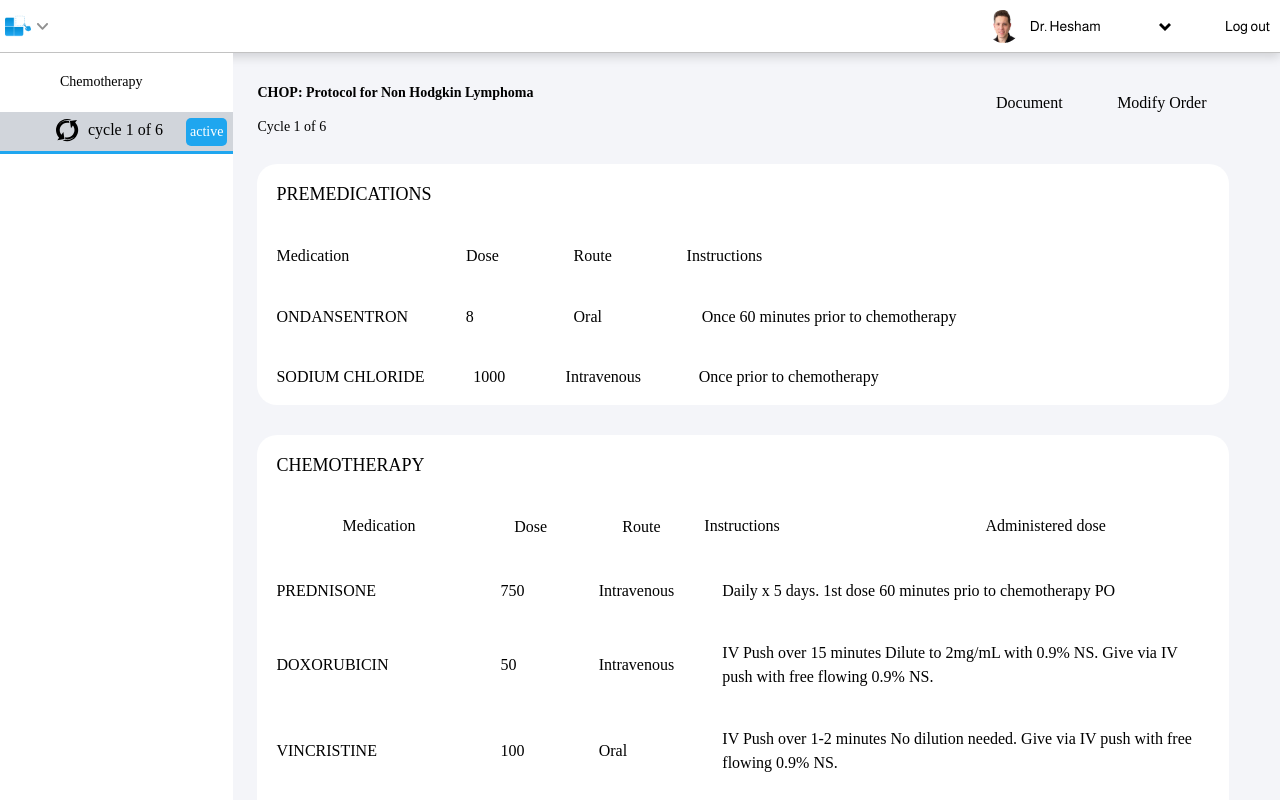
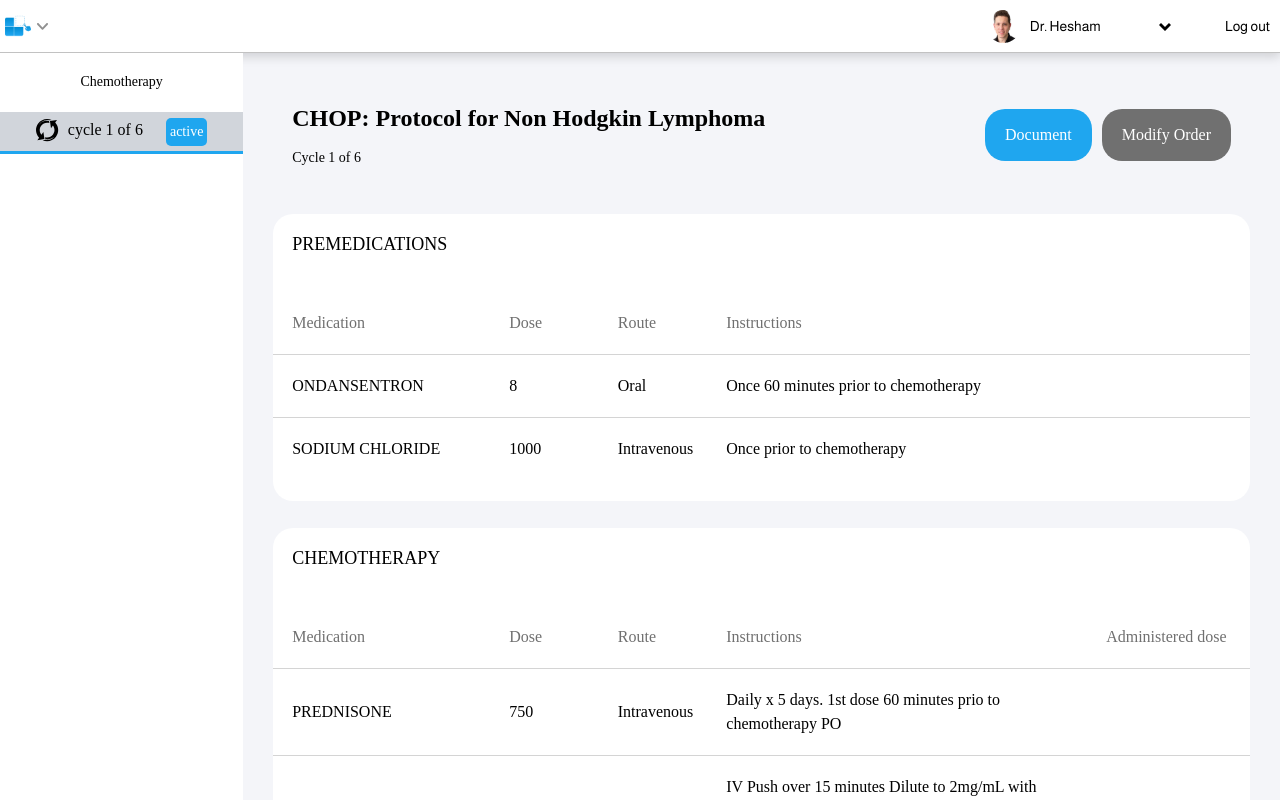
Before and after one commit to m-emadeddin/chemotherapy-management-system, a React (Create React App) app: page /documentchemotherapy in a window 1280 px wide. Shown: the top 800 px of the page. Built offline with nearby package versions, Linux system fonts and the light colour scheme.

Commit message:
Modify the frontend layout of the Chemotherapy page

```diff
--- a/src/components/DocumentChemotherapyCycle/index.jsx
+++ b/src/components/DocumentChemotherapyCycle/index.jsx
@@ -4,7 +4,7 @@ import { Text, Img } from "./..";
 export default function DocumentChemotherapyCycle({ pageone = "cycle 1 of 6", ten = "active", ...props }) {
   return (
     <div {...props}>
-      <div className="flex items-center justify-end gap-[23px] self-stretch bg-gray-300 p-1.5">
+      <div className="flex items-center justify-center gap-[23px] self-stretch bg-gray-300 p-1.5">
         <div className="flex items-center gap-[9px] self-start">
           <Img src="images/img_mobile.svg" alt="mobile" className="h-[23px] w-[23px]" />
           <Text as="p" className="!font-medium">
--- a/src/components/Heading/index.jsx
+++ b/src/components/Heading/index.jsx
@@ -6,7 +6,7 @@ const sizes = {
   xs: "text-sm font-bold",
 };
 
-const Heading = ({ children, className = "", size = "xs", as, ...restProps }) => {
+const Heading = ({ children, className = "", size = "md", as, ...restProps }) => {
   const Component = as || "h6";
 
   return (
--- a/src/pages/Documentchemotherapy/index.jsx
+++ b/src/pages/Documentchemotherapy/index.jsx
@@ -5,13 +5,17 @@ import DocumentChemotherapyCycle from "../../components/DocumentChemotherapyCycl
 import Header from "../../components/Header";
 import { ReactTable } from "../../components/ReactTable";
 import { createColumnHelper } from "@tanstack/react-table";
+import { Link } from "react-router-dom";
+import style from "pages/Documentchemotherapy/style.css";
 
 const table1Data = [
   {
     medication: "Prednisone",
     dose: "750",
     route: "Intravenous",
-    rowinstructions: "Daily x 5 days. 1st dose 60 minutes prio to chemotherapy PO",
+    rowinstructions:
+      "Daily x 5 days. 1st dose 60 minutes prio to chemotherapy PO",
+    administereddose: "",
   },
   {
     medication: "Doxorubicin",
@@ -19,12 +23,15 @@ const table1Data = [
     route: "Intravenous",
     rowinstructions:
       "IV Push over 15 minutes Dilute to 2mg/mL with 0.9% NS. Give via IV push with free flowing 0.9% NS.",
+    administereddose: "",
   },
   {
     medication: "Vincristine",
     dose: "100",
     route: "Oral",
-    rowinstructions: "IV Push over 1-2 minutes No dilution needed. Give via IV push with free flowing 0.9% NS.",
+    rowinstructions:
+      "IV Push over 1-2 minutes No dilution needed. Give via IV push with free flowing 0.9% NS.",
+    administereddose: "",
   },
   {
     medication: "Cyclophosphamide",
@@ -32,6 +39,21 @@ const table1Data = [
     route: "Intravenous",
     rowinstructions:
       "IV Push over 1-2 hours Dilute to 1g/50ml with sterile water for injection. Mix prescribed dose/volume with 500mL 0.9 NS",
+    administereddose: "",
+  },
+];
+const table2Data = [
+  {
+    medication: "ONDANSENTRON",
+    dose: "8",
+    route: "Oral",
+    rowinstructions: "Once 60 minutes prior to chemotherapy",
+  },
+  {
+    medication: "Sodium chloride",
+    dose: "1000",
+    route: "Intravenous",
+    rowinstructions: "Once prior to chemotherapy",
   },
 ];
 
@@ -46,11 +68,14 @@ export default function DocumentchemotherapyPage() {
           </Text>
         ),
         header: (info) => (
-          <Text as="p" className="pb-[21px] pl-[19px] !text-gray-600_01 sm:pb-5">
+          <Text
+            as="p"
+            className="pb-[21px] pl-[19px] !text-gray-600_01 sm:pb-5"
+          >
             Medication
           </Text>
         ),
-        meta: { width: "230px" },
+        meta: { width: "20%" },
       }),
       table1ColumnHelper.accessor("dose", {
         cell: (info) => <Text as="p">{info?.getValue?.()}</Text>,
@@ -59,7 +84,7 @@ export default function DocumentchemotherapyPage() {
             Dose
           </Text>
         ),
-        meta: { width: "110px" },
+        meta: { width: "10%" },
       }),
       table1ColumnHelper.accessor("route", {
         cell: (info) => <Text as="p">{info?.getValue?.()}</Text>,
@@ -68,38 +93,92 @@ export default function DocumentchemotherapyPage() {
             Route
           </Text>
         ),
-        meta: { width: "127px" },
+        meta: { width: "10%" },
       }),
       table1ColumnHelper.accessor("rowinstructions", {
         cell: (info) => <Text as="p">{info?.getValue?.()}</Text>,
         header: (info) => (
-          <div className="flex flex-1 flex-wrap justify-between gap-5 pb-[21px] pr-[21px] md:self-stretch sm:pb-5 sm:pr-5">
           <Text as="p" className="!text-gray-600_01">
             Instructions
           </Text>
-            <Text as="p" className="mr-[101px] !text-gray-600_01">
+        ),
+        meta: { width: "35%" },
+      }),
+      table1ColumnHelper.accessor("administereddose", {
+        cell: (info) => <Text as="p">{info?.getValue?.()}</Text>,
+        header: (info) => (
+          <Text as="p" className=" !text-gray-600_01">
             Administered dose
           </Text>
-          </div>
         ),
-        meta: { width: "629px" },
+        meta: { width: "15%" },
       }),
     ];
   }, []);
-
+  const table2Columns = React.useMemo(() => {
+    const table2ColumnHelper = createColumnHelper();
+    return [
+      table2ColumnHelper.accessor("medication", {
+        cell: (info) => (
+          <Text as="p" className="uppercase">
+            {info?.getValue?.()}
+          </Text>
+        ),
+        header: (info) => (
+          <Text
+            as="p"
+            className="pb-[21px] pl-[19px] !text-gray-600_01 sm:pb-5"
+          >
+            Medication
+          </Text>
+        ),
+        meta: { width: "20%" },
+      }),
+      table2ColumnHelper.accessor("dose", {
+        cell: (info) => <Text as="p">{info?.getValue?.()}</Text>,
+        header: (info) => (
+          <Text as="p" className="pb-5 pt-px !text-gray-600_01">
+            Dose
+          </Text>
+        ),
+        meta: { width: "10%" },
+      }),
+      table2ColumnHelper.accessor("route", {
+        cell: (info) => <Text as="p">{info?.getValue?.()}</Text>,
+        header: (info) => (
+          <Text as="p" className="pb-5 pt-px !text-gray-600_01">
+            Route
+          </Text>
+        ),
+        meta: { width: "10%" },
+      }),
+      table2ColumnHelper.accessor("rowinstructions", {
+        cell: (info) => <Text as="p">{info?.getValue?.()}</Text>,
+        header: (info) => (
+          <Text as="p" className="!text-gray-600_01">
+            Instructions
+          </Text>
+        ),
+        meta: { width: "50%" },
+      }),
+    ];
+  }, []);
   return (
     <>
       <Helmet>
         <title>CMS App</title>
-        <meta name="description" content="Web site created using create-react-app" />
+        <meta
+          name="description"
+          content="Web site created using create-react-app"
+        />
       </Helmet>
       <div className="flex w-full flex-col bg-gray-100">
         {/* header section */}
         <Header className="flex items-center justify-center border-b border-solid border-gray-400 bg-white-A700 py-2 shadow-xs" />
-        <div className="flex w-[96%] items-start gap-6 md:w-full md:flex-col md:p-5">
+        <div className="flex w-[100%] items-stretch md:w-full md:flex-col md:p-5">
           {/* introduction section */}
           <div className="flex w-[19%] flex-col items-start gap-5 bg-white-A700 py-[19px] md:w-full">
-            <Text size="xs" as="p" className="ml-[60px] md:ml-0">
+            <Text size="xs" as="p" className="w-[100%] md:ml-0 text-center">
               Chemotherapy
             </Text>
 
@@ -108,95 +187,68 @@ export default function DocumentchemotherapyPage() {
               <DocumentChemotherapyCycle />
             </div>
           </div>
-          <div className="mt-[30px] flex flex-1 flex-col gap-[30px] md:self-stretch">
+          <div className="m-[30px] flex flex-1 flex-col gap-[30px] md:self-stretch ">
             {/* treatment protocol section */}
             <div className="flex flex-col gap-[27px]">
-              <div className="flex items-center justify-between gap-5 md:flex-col">
-                <div className="flex flex-col items-start gap-3.5 self-end">
-                  <Heading as="h1">CHOP: Protocol for Non Hodgkin Lymphoma</Heading>
+              <div className="flex items-stretch justify-between gap-5 md:flex-col p-[19px]">
+                <div className="flex flex-col items-start gap-3.5 self-end ">
+                  <Heading as="h1">
+                    CHOP: Protocol for Non Hodgkin Lymphoma
+                  </Heading>
                   <Text size="xs" as="p">
                     Cycle 1 of 6
                   </Text>
                 </div>
-                <div className="flex gap-2.5 self-start">
-                  <Button size="md" className="min-w-[111px] rounded-[20px]">
+                <div className="flex gap-2.5 items-center">
+                  <Link
+                    style={{ color: "white" }}
+                    className="h-[80%] p-5 flex items-center justify-center rounded-[20px] bg-blue-500 text-white"
+                    to="/Document"
+                  >
                     Document
-                  </Button>
-                  <Button color="blue_gray_500" size="md" className="min-w-[134px] rounded-[20px]">
+                  </Link>
+                  <Link
+                    style={{ color: "white" }}
+                    className="h-[80%] p-5 flex items-center justify-center rounded-[20px] bg-gray-600 text-white"
+                    to="/Orderchemotherapy"
+                  >
                     Modify Order
-                  </Button>
+                  </Link>
                 </div>
               </div>
 
               {/* premedications section */}
-              <div className="flex flex-col justify-center gap-[17px] rounded-[20px] bg-white-A700 py-4">
+              <div className="flex flex-col gap-[15px] rounded-[20px] bg-white-A700 py-4">
                 <div className="flex flex-col items-start gap-[18px]">
-                  <Text size="md" as="p" className="ml-[19px] uppercase md:ml-0">
+                  <Text
+                    size="md"
+                    as="p"
+                    className="ml-[19px] uppercase md:ml-0"
+                  >
                     Premedications
                   </Text>
                   <div className="h-px w-full self-stretch bg-blue_gray-100" />
                 </div>
-                <div className="flex flex-col gap-[17px]">
-                  <div className="flex flex-1 flex-col items-start gap-[19px]">
-                    <div className="ml-[19px] flex w-[50%] justify-between gap-5 md:ml-0 md:w-full sm:flex-col">
-                      <Text as="p" className="!text-gray-600_01">
-                        Medication
-                      </Text>
-                      <div className="flex w-[61%] flex-wrap justify-between gap-5 sm:w-full">
-                        <Text as="p" className="!text-gray-600_01">
-                          Dose
-                        </Text>
-                        <Text as="p" className="!text-gray-600_01">
-                          Route
-                        </Text>
-                        <Text as="p" className="!text-gray-600_01">
-                          Instructions
-                        </Text>
+                <div className="mb-[5px]">
+                  <ReactTable
+                    size="sm"
+                    className="w-full"
+                    bodyProps={{ className: "" }}
+                    headerProps={{ className: "md:flex-col" }}
+                    rowDataProps={{ className: "flex-wrap" }}
+                    columns={table2Columns}
+                    data={table2Data}
+                  />
                 </div>
               </div>
-                    <div className="h-px w-full self-stretch bg-blue_gray-100" />
-                  </div>
-                  <div className="flex flex-1 flex-col items-start gap-[18px]">
-                    <div className="ml-[19px] flex w-[70%] justify-between gap-5 md:ml-0 md:w-full sm:flex-col">
-                      <div className="flex w-[29%] flex-wrap justify-between gap-5 self-start sm:w-full">
-                        <Text as="p" className="uppercase">
-                          Ondansentron
-                        </Text>
-                        <Text as="p">8</Text>
-                      </div>
-                      <Text as="p" className="self-start">
-                        Oral
-                      </Text>
-                      <Text as="p" className="self-end">
-                        Once 60 minutes prior to chemotherapy
-                      </Text>
-                    </div>
-                    <div className="h-px w-full self-stretch bg-blue_gray-100" />
-                  </div>
-                </div>
-                <div className="ml-[19px] flex w-[62%] items-center justify-between gap-5 md:ml-0 md:w-full md:flex-col md:p-5">
-                  <div className="flex w-[38%] flex-wrap justify-between gap-5 self-start md:w-full">
-                    <Text as="p" className="uppercase">
-                      Sodium chloride
-                    </Text>
-                    <Text as="p">1000</Text>
-                  </div>
-                  <div className="flex w-[52%] flex-wrap justify-between gap-5 md:w-full">
-                    <Text as="p" className="self-start">
-                      Intravenous
-                    </Text>
-                    <Text as="p" className="self-end">
-                      Once prior to chemotherapy
-                    </Text>
-                  </div>
-                </div>
-              </div>
-            </div>
-
               {/* chemotherapy details section */}
               <div className="flex flex-col gap-[15px] rounded-[20px] bg-white-A700 py-4">
                 <div className="flex flex-col items-start gap-[18px]">
-                <Text size="md" as="p" className="ml-[19px] uppercase md:ml-0">
+                  <Text
+                    size="md"
+                    as="p"
+                    className="ml-[19px] uppercase md:ml-0"
+                  >
                     Chemotherapy
                   </Text>
                   <div className="h-px w-full self-stretch bg-blue_gray-100" />
@@ -204,6 +256,7 @@ export default function DocumentchemotherapyPage() {
                 <div className="mb-[5px]">
                   <ReactTable
                     size="sm"
+                    className={style.table}
                     bodyProps={{ className: "" }}
                     headerProps={{ className: "md:flex-col" }}
                     rowDataProps={{ className: "flex-wrap" }}
@@ -212,6 +265,16 @@ export default function DocumentchemotherapyPage() {
                   />
                 </div>
               </div>
+              {/*Physician notes section */}
+              <div className="flex flex-col p-[19px] gap-5">
+                <Text size="md" style={{ fontWeight: "bold" }}>
+                  Physician notes
+                </Text>
+                <Text>
+                  Dose reduced Doxorubicin because patient has weak heart
+                </Text>
+              </div>
+            </div>
           </div>
         </div>
       </div>
--- /dev/null
+++ b/src/pages/Documentchemotherapy/style.css
@@ -0,0 +1,20 @@
+.table{
+  border-collapse: collapse;
+  width: 100%;
+}
+td {
+  border-top: 1px solid #d4d4d4; /* Border for the top of each cell */
+}
+
+th,
+td {
+  padding: 19px;
+  text-align: left;
+}
+th p{
+    color: #707070 !important;
+    padding: 0px !important;
+}
+table {
+    width: 100%;
+}
```
Also changed, not shown: src/pages/Document/index.jsx (+39 -11 lines). Lines whose indentation alone changed are shown as unchanged.
